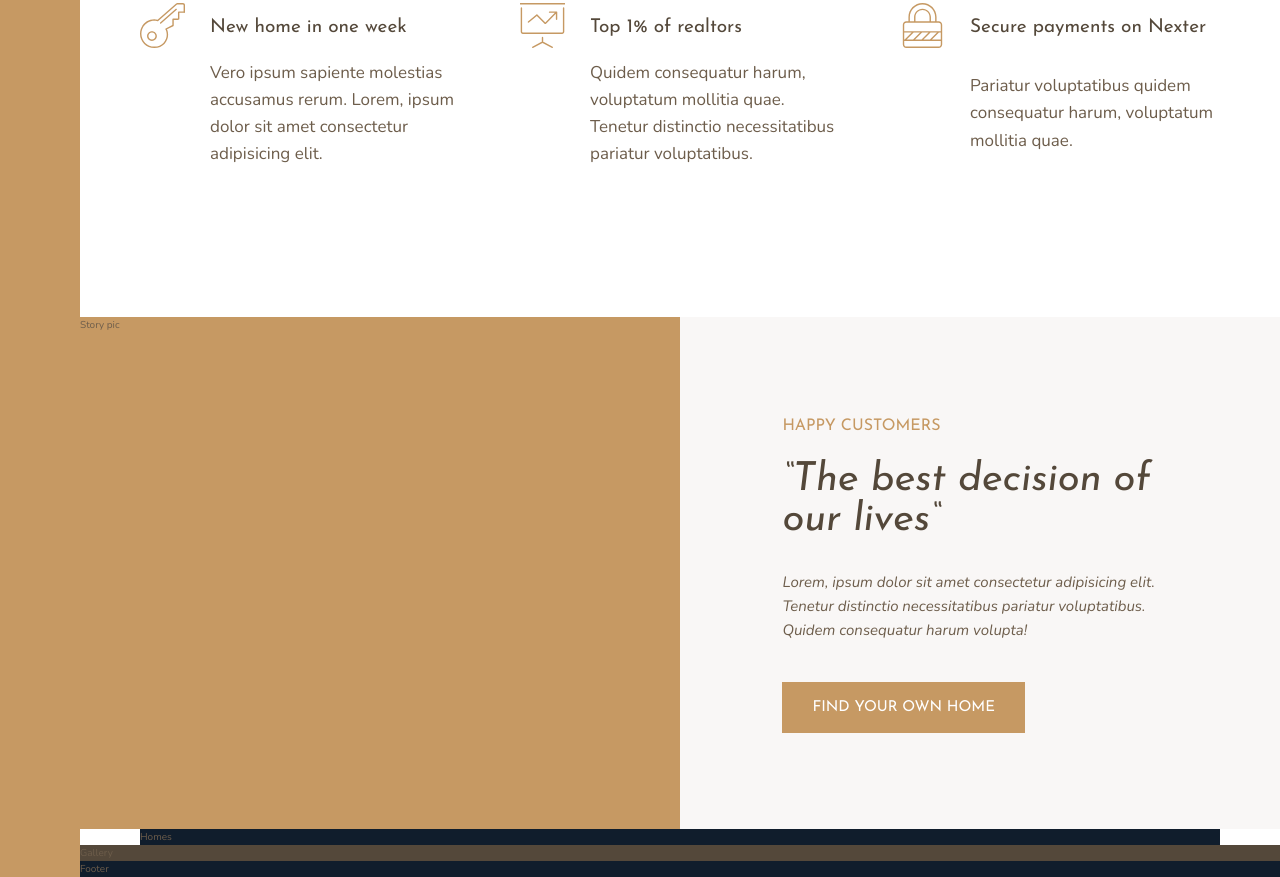
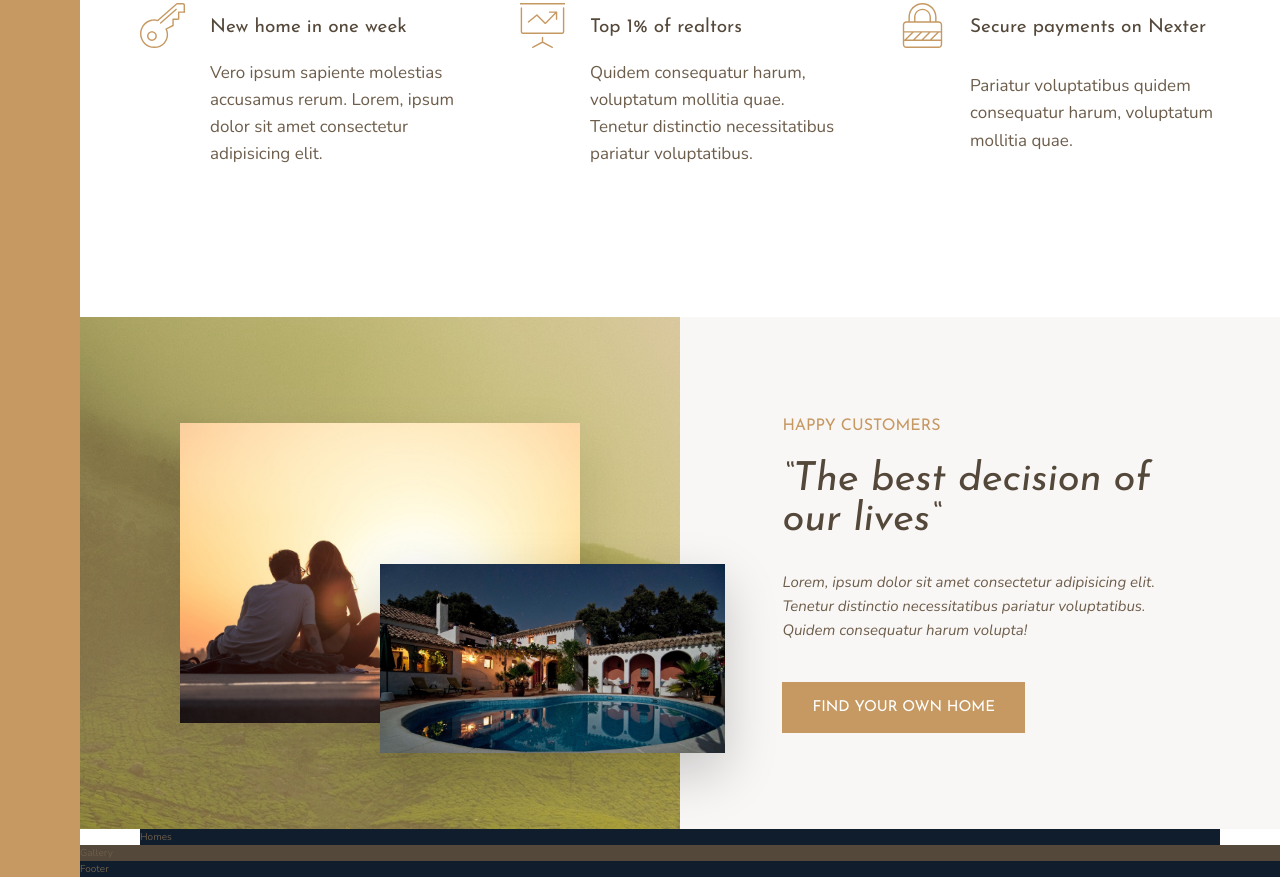
Before and after one commit to Glareone/Nexter-FrontEnd-Portfolio-Project-CssGrid-Design, a website: page index.html in a window 1280 px wide. Shown: the part 991-1868 px from the top of the page. Drawn offline with nearby package versions, Linux system fonts and the light colour scheme.

Commit message:
finishing section

```diff
--- a/index.html
+++ b/index.html
@@ -75,7 +75,8 @@
             </div>
         </section>
         <div class="story__pictures">
-            Story pic
+            <img src="img/story-1.jpeg" alt="Couple with new house" class="story__img-1">
+            <img src="img/story-2.jpeg" alt="New House" class="story__img-2">
         </div>
         <div class="story__content">
             <h3 class="heading-3 mb-sm">Happy Customers</h3>
--- a/sass/_story.scss
+++ b/sass/_story.scss
@@ -1,7 +1,35 @@
 .story {
   &__pictures {
+    display: grid;
+    grid-template-rows: repeat(6, 1fr);
+    grid-template-columns: repeat(6, 1fr);
+
     background-color: $color-primary;
     grid-column: full-start / col-end 4;
+
+    // image with color gradient (which change its color from green to gold)
+    background-image: linear-gradient(rgba($color-primary, .5), rgba($color-primary, .5)), url("../img/back.jpg");
+
+    // we need to do it because center image does not fill container entirely.
+    // and we need to align in its grid area
+    align-items: center;
+  }
+
+  &__img-1 {
+    width: 100%;
+    grid-row: 2 / 6;
+    grid-column: 2 / 6;
+    box-shadow: 0 2rem 5rem rgba(#000, .1);
+  }
+
+  &__img-2 {
+    // we increase our image a little bit
+    width: 115%;
+    grid-row: 4 / 6;
+    grid-column: 4 / 7;
+    z-index: 2;
+
+    box-shadow: 0 2rem 5rem rgba(#000, .2);
   }
 
   &__content {
```
Also changed, not shown: css/style.css.
